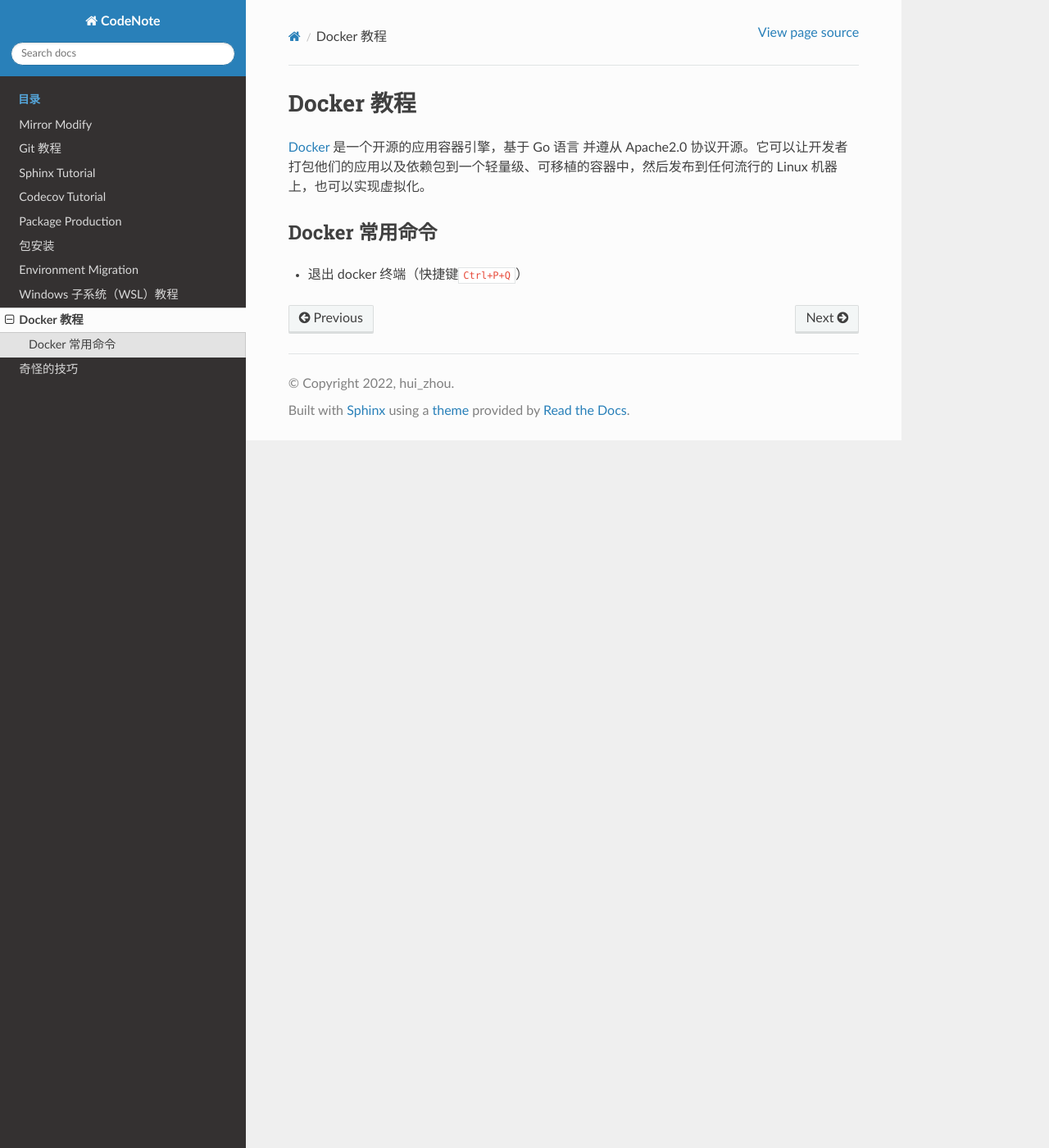
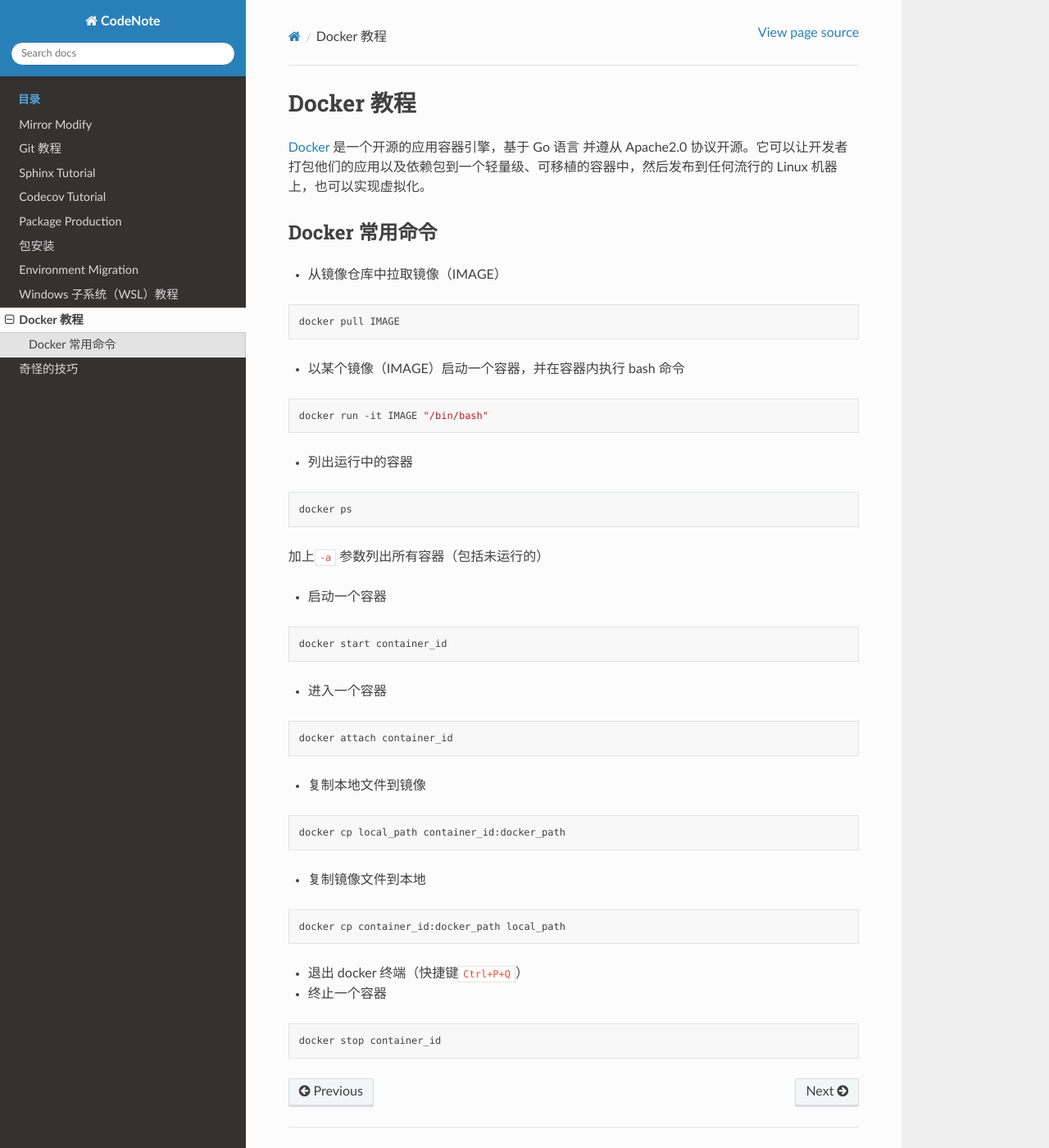
Before and after one commit to Rasic2/CodeNote, a Sphinx documentation site: the page built from docs/source/docker.md, in a window 1280 px wide and 1400 px high. Shown: the whole window at 82% size. Built offline with Sphinx 7.4.7 and the Read the Docs theme 2.0.0, drawn with Linux system fonts in a browser that asks for light colours.

Commit message:
add docker-command && update README

````diff
--- a/docs/source/docker.md
+++ b/docs/source/docker.md
@@ -4,4 +4,54 @@
 
 ## Docker 常用命令
 
+- 从镜像仓库中拉取镜像（IMAGE）
+
+```bash
+docker pull IMAGE
+```
+
+- 以某个镜像（IMAGE）启动一个容器，并在容器内执行 bash 命令
+
+```bash
+docker run -it IMAGE "/bin/bash"
+```
+
+- 列出运行中的容器
+
+```bash
+docker ps
+```
+
+加上`-a` 参数列出所有容器（包括未运行的）
+
+- 启动一个容器
+
+```bash
+docker start container_id
+```
+
+- 进入一个容器
+
+```bash
+docker attach container_id
+```
+
+- 复制本地文件到镜像
+
+```
+docker cp local_path container_id:docker_path
+```
+
+- 复制镜像文件到本地
+
+```
+docker cp container_id:docker_path local_path
+```
+
 - 退出 docker 终端（快捷键`Ctrl+P+Q`）
+
+- 终止一个容器
+
+```bash
+docker stop container_id
+```
````
Also changed, not shown: README.md (+2 -0 lines).
